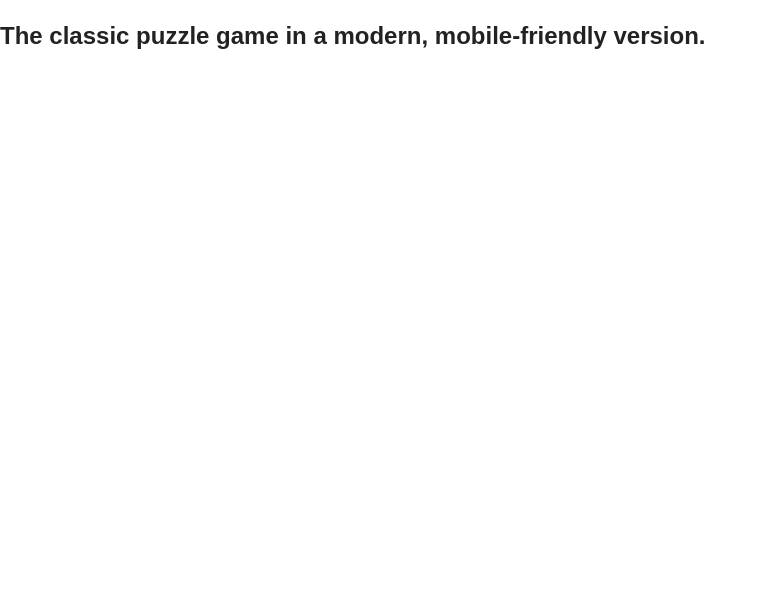
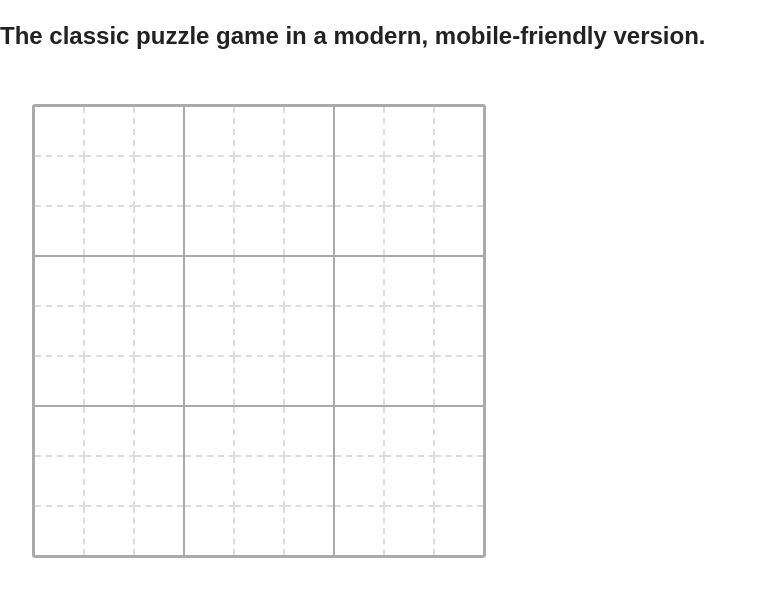
Before and after one commit to getsnoopy/sudoku, a plain HTML site: page index.html in a window 1280 px wide. Shown: the part 69-666 px from the top of the page, without its empty margins (0-767 px from the left). Drawn offline with nearby package versions, Linux system fonts and the light colour scheme.

Commit message:
Generated HTML board with styles

```diff
--- a/css/main.css
+++ b/css/main.css
@@ -95,21 +95,49 @@ textarea {
    Author's custom styles
    ========================================================================== */
 
+#board {
+    float: left;
+    clear: both;
+    margin: 2em;
+    border: 3px solid #aaa;
+    border-radius: 3px;
+}
 
+#board > table {
+    float: left;
+    border-collapse: collapse;
+    border-color: #aaa;
+    border-style: solid;
+    border-width: 0 2px 2px 0;
+}
 
+#board > table:nth-child(3n+1) {
+    clear: left;
+}
 
+#board > table:nth-child(3n) {
+    border-right-width: 0;
+}
 
+#board > table:nth-last-child(-n+3) {
+    border-bottom-width: 0;
+}
 
+#board > table td {
+    width: 3em;
+    height: 3em;
+    border-color: #dddddd;
+    border-width: 0 2px 2px 0;
+    border-style: dashed;
+}
 
+#board > table tr > td:last-child {
+    border-right-width: 0;
+}
 
-
-
-
-
-
-
-
-
+#board > table tr:last-child > td {
+    border-bottom-width: 0;
+}
 
 /* ==========================================================================
    Helper classes
--- a/index.html
+++ b/index.html
@@ -17,6 +17,161 @@
         <![endif]-->
         <h1>Sudoku</h1>
         <h2>The classic puzzle game in a modern, mobile-friendly version.</h2>
+        <div id="board" class="clearfix">
+            <table class="group1">
+                <tr>
+                    <td></td>
+                    <td></td>
+                    <td></td>
+                </tr>
+                <tr>
+                    <td></td>
+                    <td></td>
+                    <td></td>
+                </tr>
+                <tr>
+                    <td></td>
+                    <td></td>
+                    <td></td>
+                </tr>
+            </table>
+            <table class="group2">
+                <tr>
+                    <td></td>
+                    <td></td>
+                    <td></td>
+                </tr>
+                <tr>
+                    <td></td>
+                    <td></td>
+                    <td></td>
+                </tr>
+                <tr>
+                    <td></td>
+                    <td></td>
+                    <td></td>
+                </tr>
+            </table>
+            <table class="group3">
+                <tr>
+                    <td></td>
+                    <td></td>
+                    <td></td>
+                </tr>
+                <tr>
+                    <td></td>
+                    <td></td>
+                    <td></td>
+                </tr>
+                <tr>
+                    <td></td>
+                    <td></td>
+                    <td></td>
+                </tr>
+            </table>
+            <table class="group4">
+                <tr>
+                    <td></td>
+                    <td></td>
+                    <td></td>
+                </tr>
+                <tr>
+                    <td></td>
+                    <td></td>
+                    <td></td>
+                </tr>
+                <tr>
+                    <td></td>
+                    <td></td>
+                    <td></td>
+                </tr>
+            </table>
+            <table class="group5">
+                <tr>
+                    <td></td>
+                    <td></td>
+                    <td></td>
+                </tr>
+                <tr>
+                    <td></td>
+                    <td></td>
+                    <td></td>
+                </tr>
+                <tr>
+                    <td></td>
+                    <td></td>
+                    <td></td>
+                </tr>
+            </table>
+            <table class="group6">
+                <tr>
+                    <td></td>
+                    <td></td>
+                    <td></td>
+                </tr>
+                <tr>
+                    <td></td>
+                    <td></td>
+                    <td></td>
+                </tr>
+                <tr>
+                    <td></td>
+                    <td></td>
+                    <td></td>
+                </tr>
+            </table>
+            <table class="group7">
+                <tr>
+                    <td></td>
+                    <td></td>
+                    <td></td>
+                </tr>
+                <tr>
+                    <td></td>
+                    <td></td>
+                    <td></td>
+                </tr>
+                <tr>
+                    <td></td>
+                    <td></td>
+                    <td></td>
+                </tr>
+            </table>
+            <table class="group8">
+                <tr>
+                    <td></td>
+                    <td></td>
+                    <td></td>
+                </tr>
+                <tr>
+                    <td></td>
+                    <td></td>
+                    <td></td>
+                </tr>
+                <tr>
+                    <td></td>
+                    <td></td>
+                    <td></td>
+                </tr>
+            </table>
+            <table class="group9">
+                <tr>
+                    <td></td>
+                    <td></td>
+                    <td></td>
+                </tr>
+                <tr>
+                    <td></td>
+                    <td></td>
+                    <td></td>
+                </tr>
+                <tr>
+                    <td></td>
+                    <td></td>
+                    <td></td>
+                </tr>
+            </table>
+        </div>
         <script src="http://ajax.googleapis.com/ajax/libs/jquery/1.11.1/jquery.min.js"></script>
         <script>window.jQuery || document.write( '<script src="js/vendor/jquery-1.11.1.min.js"><\/script>' )</script>
         <script src="js/plugins.js"></script>
```
